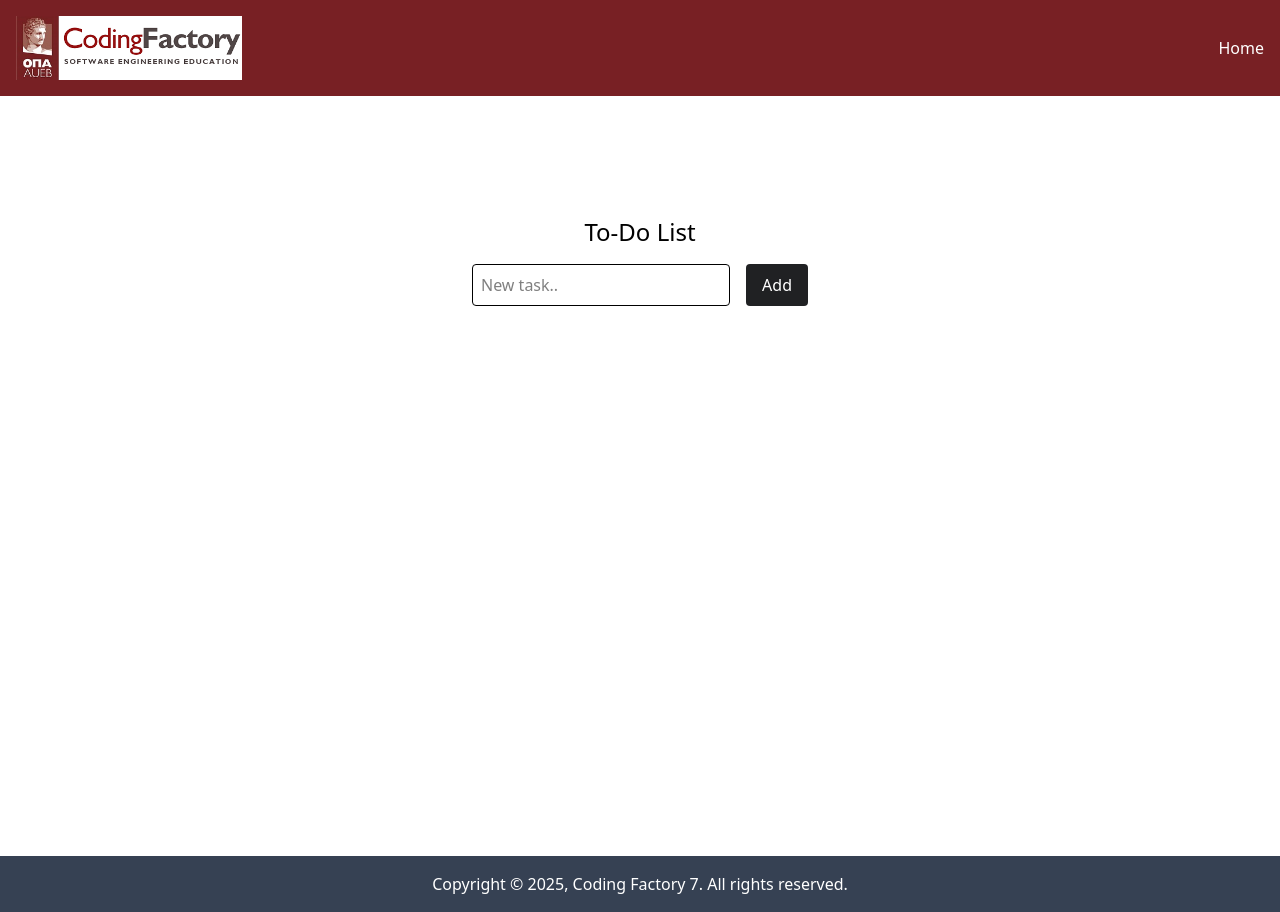
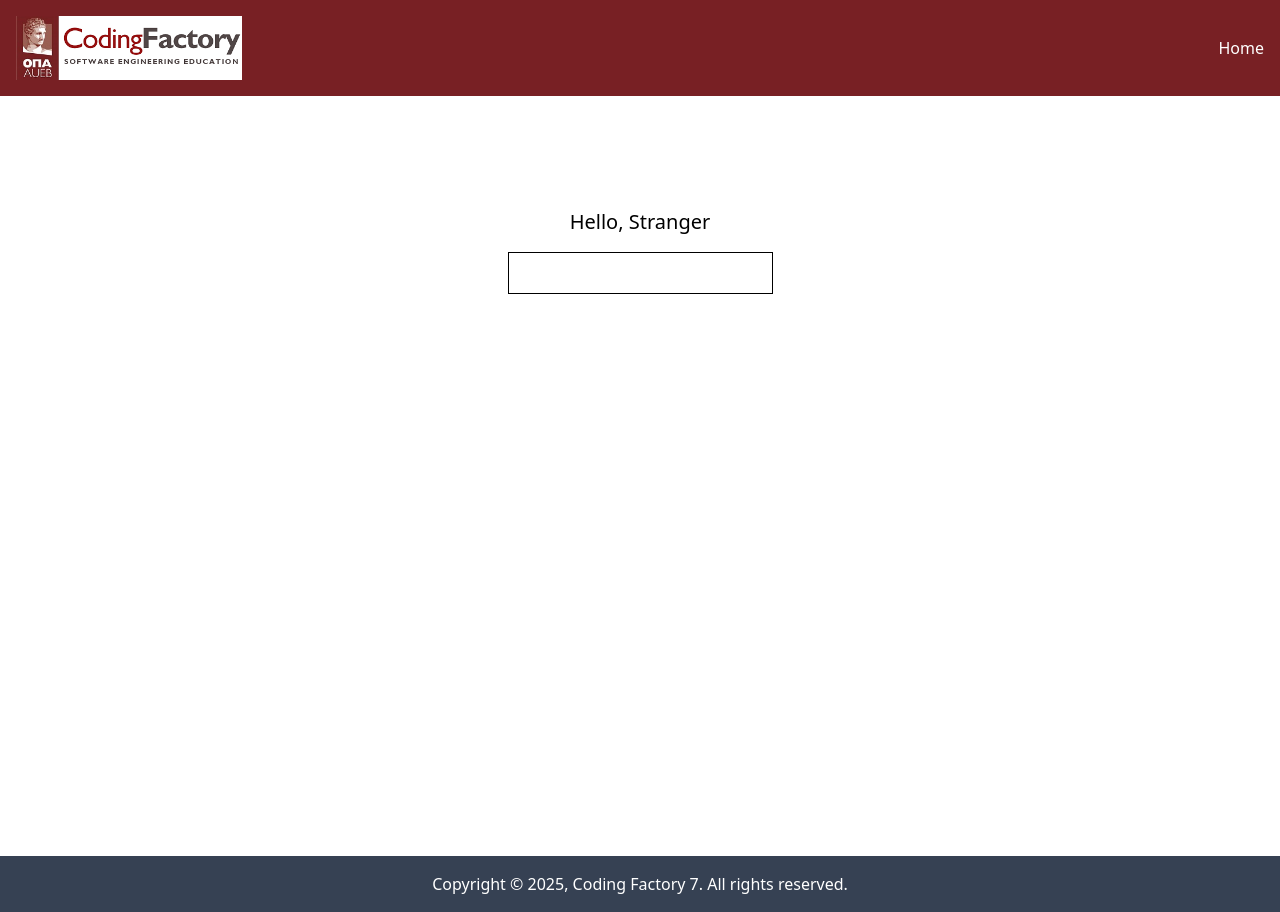
Before and after one commit to dionysisvossos/cf7-components-intro, a React (Vite) app: page / in a window 1280 px wide. Built offline with nearby package versions, Linux system fonts and the light colour scheme.

Commit message:
feat: change document title when state is changed

```diff
--- a/src/App.tsx
+++ b/src/App.tsx
@@ -12,10 +12,10 @@ import Layout from "./components/Layout.tsx";
 // import CounterAdvancedWithCustomHook from "./components/CounterAdvancedWithCustomHook.tsx";
 // import FunctionalComponentWithState from "./components/FunctionalComponentWithState.tsx";
 // import Counter from "./components/Counter.tsx";
-// import NameChanger from "./components/NameChanger.tsx";
+import NameChanger from "./components/NameChanger.tsx";
 // import ClassComponentWithState from "./components/ClassComponentWithState.tsx";
 // import CounterWithMoreStates from "./components/CounterWithMoreStates.tsx";
-import Todo from "./components/Todo/Todo.tsx";
+// import Todo from "../../cf7-react-todo-app/src/components/Todo.tsx";
 
 
 function App() {
@@ -36,13 +36,13 @@ function App() {
         {/*<ClassComponentWithState/>*/}
         {/*<FunctionalComponentWithState/>*/}
         {/*<Counter/>*/}
-        {/*<NameChanger/>*/}
+        <NameChanger/>
         {/*<CounterWithMoreStates/>*/}
         {/*<CounterAdvanced/>*/}
         {/*<CounterWithCustomHook/>*/}
         {/*<CounterAdvancedWithCustomHook/>*/}
         {/*<CounterWithReducer/>*/}
-        <Todo/>
+        {/*<Todo/>*/}
         </Layout>
     </>
   )
--- a/src/components/NameChanger.tsx
+++ b/src/components/NameChanger.tsx
@@ -1,10 +1,14 @@
-import {useState} from "react";
+import {useState, useEffect} from "react";
 
 const NameChanger = () => {
     const [name, setName] = useState("");
 
     const handleChange = (e: React.ChangeEvent<HTMLInputElement>) => {
         setName(e.target.value);
+
+        useEffect(() => {
+            document.title = name ? `Hello, ${name}!` :  "Hello Stranger";
+        }, [name]);
     }
 
     return (
```
